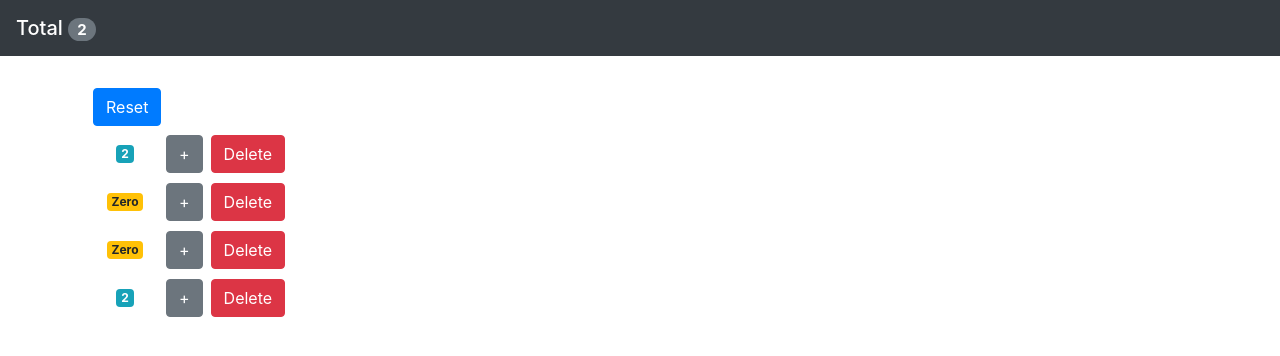
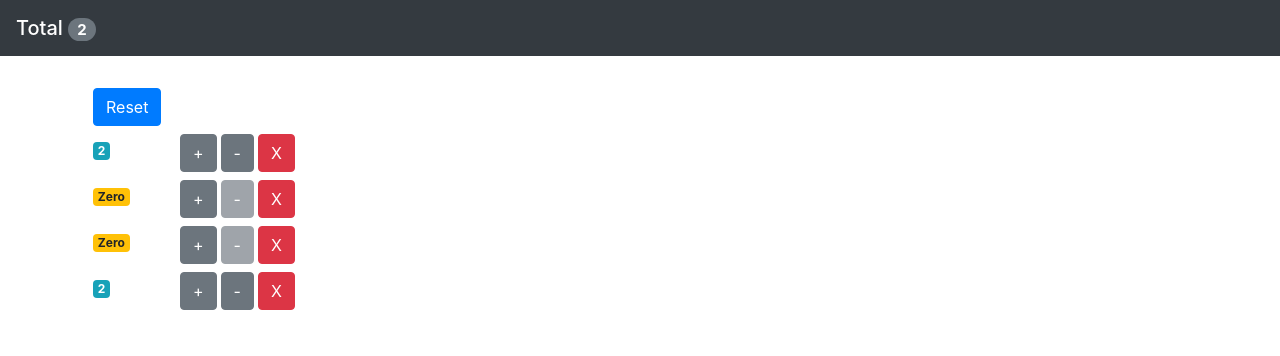
Before and after one commit to sonusbeat/react-mosh, a React (Create React App) app: page / in a window 1280 px wide. Shown: the top 356 px of the page. Built offline with nearby package versions, Linux system fonts and the light colour scheme.

Commit message:
28-adding-decrement-button

```diff
--- a/src/App.js
+++ b/src/App.js
@@ -11,17 +11,6 @@ class App extends Component {
       { id: 4, value: 2 }
     ],
   };
-
-
-  constructor() {
-    super();
-    console.log('App - Constructor');
-  }
-
-  componentDidMount() {
-    // Ajax Call
-    console.log('App - Mounted');
-  }
 
   handleReset = () => {
     const counters = this.state.counters.map(c => {
@@ -40,14 +29,20 @@ class App extends Component {
     this.setState({ counters });
   };
 
+  handleDecrement = counter => {
+    const counters = [...this.state.counters];
+    const index = counters.indexOf(counter);
+    counters[index] = { ...counter };
+    counters[index].value--;
+    this.setState({ counters });
+  };
+
   handleDelete = counterId => {
     const counters = this.state.counters.filter(c => c.id !== counterId);
     this.setState({ counters });
   };
 
   render() {
-    console.log('App - Rendered');
-
     return (
       <>
         <NavBar
@@ -61,6 +56,7 @@ class App extends Component {
             counters={this.state.counters}
             onReset={this.handleReset}
             onIncrement={this.handleIncrement}
+            onDecrement={this.handleDecrement}
             onDelete={this.handleDelete}
           />
         </main>
--- a/src/components/counter.jsx
+++ b/src/components/counter.jsx
@@ -1,54 +1,38 @@
 import React, { Component } from "react";
 
 class Counter extends Component {
+  render() {
+    return (
+      <div className="row mb-2">
 
-  componentDidUpdate(prevProps, prevState) {
-    console.log('########### Updated - Phase ###########');
-    console.log('prevProps:', prevProps);
-    console.log('prevState:', prevState);
-    console.log('-'.repeat(45));
+        <div className="col-1">
+          <span className={this.getBadgeClasses()}>{this.formatCount()}</span>
+        </div>
 
-    if (prevProps.counter.value !== this.props.counter.value) {
-      // Ajax call and get data from the server
-      console.log('Fetching Ajax Request');
-    }
-  }
-
-  componentWillUnmount() {
-    console.log('Counter - Unmounted');
-  }
-
-  render() {
-    console.log('Counter - Rendered');
-
-    return (
-      <div className="mb-2">
-        <table>
-          <tbody>
-            <tr>
-              <td className="text-center" style={{ width: "80px" }}>
-                <span className={this.getBadgeClasses()}>
-                  {this.formatCount()}
-                </span>
-              </td>
-              <td>
+        <div className="col">
           <button
             onClick={() => this.props.onIncrement(this.props.counter)}
-                  className="btn btn-secondary mr-2"
+            className="btn btn-secondary"
           >
             +
+          </button>
+
+          <button
+            onClick={() => this.props.onDecrement(this.props.counter)}
+            className="btn btn-secondary mx-1"
+            disabled={this.props.counter.value === 0 ? 'disabled' : ''}
+          >
+            -
           </button>
 
           <button
             onClick={() => this.props.onDelete(this.props.counter.id)}
             className="btn btn-danger"
           >
-                  Delete
+            X
           </button>
-              </td>
-            </tr>
-          </tbody>
-        </table>
+        </div>
+
       </div>
     );
   }
--- a/src/components/counters.jsx
+++ b/src/components/counters.jsx
@@ -3,9 +3,7 @@ import Counter from "./counter";
 
 class Counters extends Component {
   render() {
-    console.log('Counters - Rendered');
-
-    const { onReset, counters, onDelete, onIncrement } = this.props;
+    const { onReset, counters, onDecrement, onDelete, onIncrement } = this.props;
 
     return (
       <React.Fragment>
@@ -16,8 +14,9 @@ class Counters extends Component {
         {counters.map(counter => (
           <Counter
             key={counter.id}
+            onIncrement={onIncrement}
+            onDecrement={onDecrement}
             onDelete={onDelete}
-            onIncrement={onIncrement}
             counter={counter}
           />
         ))}
--- a/src/components/navbar.jsx
+++ b/src/components/navbar.jsx
@@ -1,8 +1,6 @@
 import React from "react";
 
 const NavBar = ({totalCounters}) => {
-  console.log('NavBar - Rendered');
-
   return (
     <nav className="navbar navbar-dark bg-dark mb-4">
       <span className="navbar-brand mb-0 h1">
```
Also changed, not shown: 1 other file (tests, documents, lock files or other folders). Lines whose indentation alone changed are shown as unchanged.
